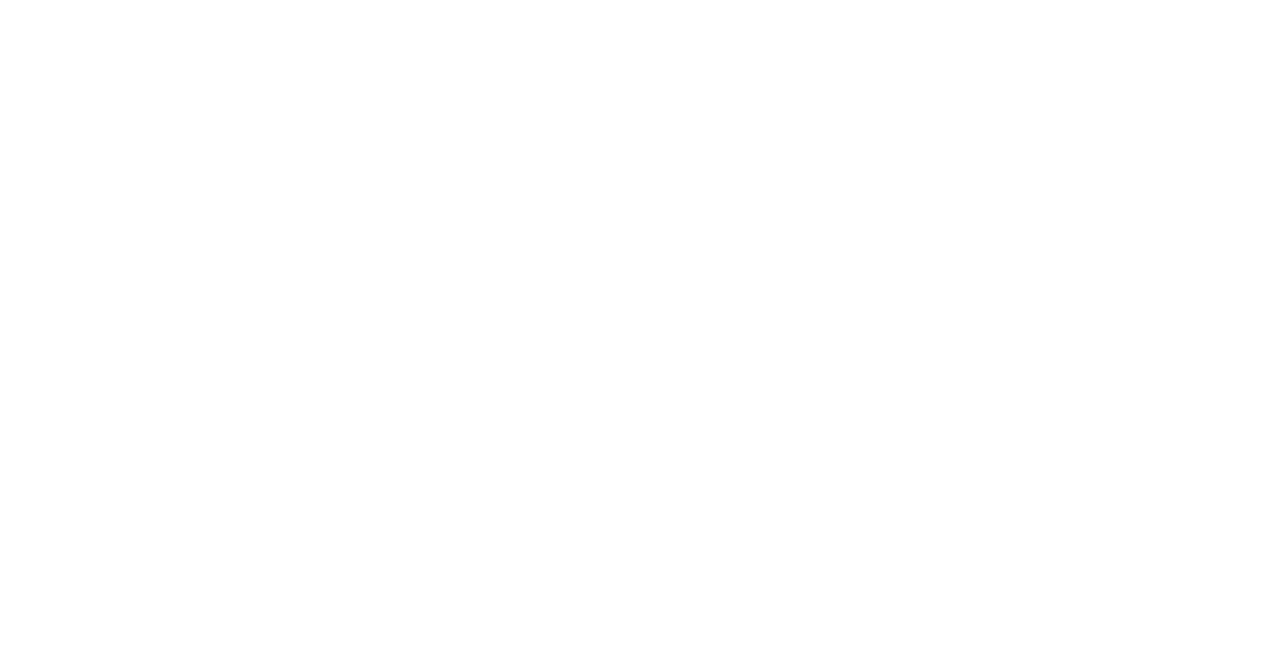
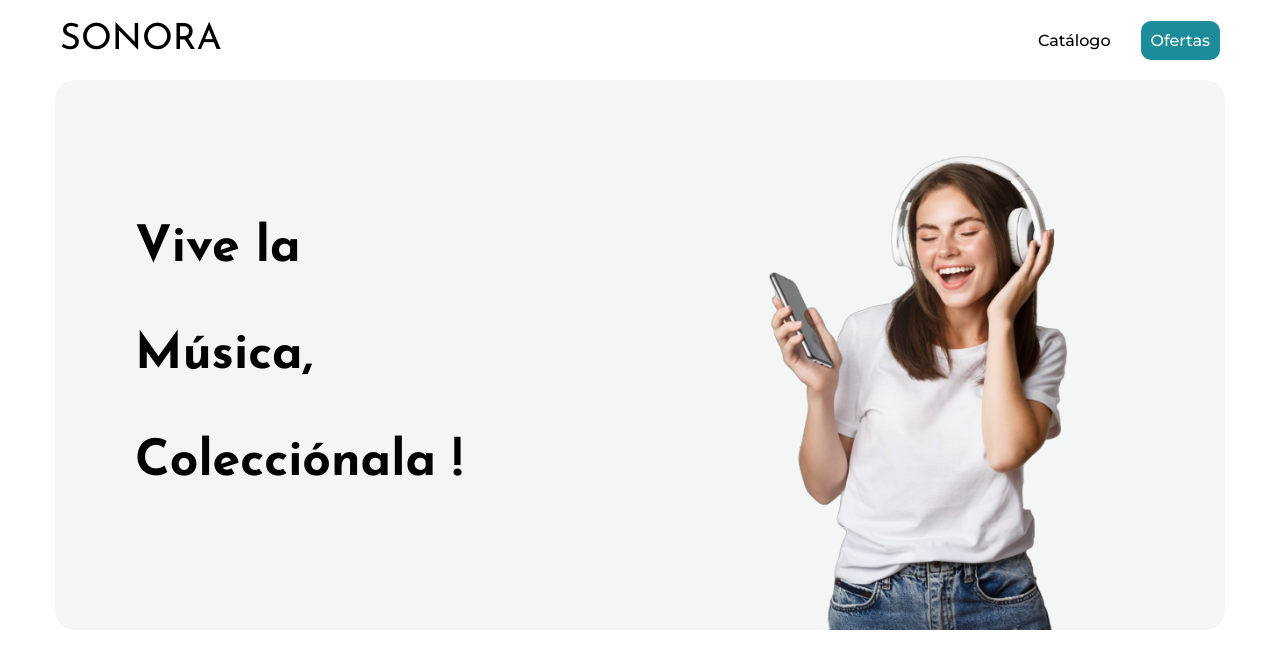
Before and after one commit to juanaan95/sonora, a plain HTML site: page index.html in a window 1280 px wide. Drawn offline with Linux system fonts and the light colour scheme.

Commit message:
hero and header done

```diff
--- a/index.html
+++ b/index.html
@@ -11,7 +11,34 @@
     <script src="./main.js" defer></script>
 </head>
 <body>
+    <header id="header" class="container">
+        <h1>SONORA</h1>
+        <ul>
+            <li>
+                <a href="">Catálogo</a>
+            </li>
+            <li>
+                <a href="">Ofertas</a>
+            </li>
+        </ul>
+    </header>
+    <main class="container">
+        <section id="hero">
+            <div class="info">
+                <h1>
+                    <span>Vive la</span><br/>
+                    <span>Música,</span><br/>
+                    <span>Colecciónala !</span>
+                </h1>
+            </div>
+            <div class="wrapper">
+                <img src="public/hero/chica.png" alt="hero image">
+            </div>
+        </section>
+    </main>
+    <footer>
+
+    </footer>
 </body>
-<footer>
-</footer>
+
 </html>
--- a/style.css
+++ b/style.css
@@ -27,10 +27,10 @@ body {
   background-color: var(--son-color-white);
 }
 
-h1, h2 {
+h1, h1 > *, h2 {
   font-size: var(--son-font-xl);
-  font-family: "Josefin Sans", serif;
-  font-style: normal;
+  font-family: "Josefin Sans", Impact, 'Arial Narrow Bold', sans-serif;
+  font-style: bold;
 }
 
 :root {
@@ -41,8 +41,10 @@ h1, h2 {
   --son-color-icons: #7EDDD2;
   --son-color-font: #000000;
   --son-color-font-special: #4f5658;
+  --son-color-hero: #F4F6F5;
 
   /* FONT SIZES */
+  --son-font-xxxl: 50px;
   --son-font-xl: 36px;
   --son-font-l: 20px;
   --son-font-m: 16px;
@@ -62,6 +64,8 @@ h1, h2 {
   --son-padding-m: 20px;
   --son-padding-l: 30px;
   --son-padding-xl: 40px;
+  --son-padding-xxl: 60px;
+  --son-padding-xxxl: 80px;
 
   /* MARGIN */
   --son-margin-xs: 5px;
@@ -71,10 +75,10 @@ h1, h2 {
   --son-margin-xl: 40px;
 
   /* GAP */
-  --son-gap-s: 5px;
-  --son-gap-m: 10px;
-  --son-gap-l: 15px;
-  --son-gap-xl: 25px;
+  --son-gap-s: 10px;
+  --son-gap-m: 15px;
+  --son-gap-l: 20px;
+  --son-gap-xl: 30px;
 }
 
 /*! @media (max-width: 750px) { */
@@ -103,3 +107,69 @@ h1, h2 {
     padding: 0 5px;
   }
 }
+
+#header {
+  height: 80px;
+  display: flex;
+  justify-content:space-between;
+  align-items: center;
+  flex-direction: row;
+  width: 100%;
+  padding:var(--son-padding-s) var(--son-padding-m);
+}
+
+#header > ul {
+  display: flex;
+  gap: var(--son-gap-xl);
+  align-items: center;
+  flex-direction: row;
+}
+
+#header > ul > li:last-child{
+  background-color: var(--son-color-bg1);
+  padding: var(--son-padding-s);
+  border-radius: var(--son-radius-secundary);
+}
+
+#header > ul > li > a {
+  font-weight: 500;
+}
+
+#header > ul > li:last-child > a {
+  color: var(--son-color-white);
+}
+
+#hero {
+  height: 550px;
+  display: flex;
+  align-items: center;
+  background-color: var(--son-color-hero);
+  border-radius: var(--son-radius-primary);
+}
+
+#hero div {
+  width: 50%;
+  height: 100%;
+}
+
+#hero > .info > h1 {
+  height: 100%;
+  width: 100%;
+  display: flex;
+  align-items: start;
+  justify-content: center;
+  flex-direction: column;
+  gap: var(--son-gap-s);
+  text-align: start;
+  padding-left: var(--son-padding-xxxl);
+}
+
+#hero > .info > h1 > span {
+  font-size: var(--son-font-xxxl);
+  font-weight: 700;
+}
+
+#hero .wrapper img {
+  width: 100%;
+  height: 100%;
+}
```
Also changed, not shown: public/hero/chica.PNG (added), public/hero/happy-beautiful-brunette-girl-dancing-listening-music-wireless-headphones-holding-smartphone.png (deleted).
